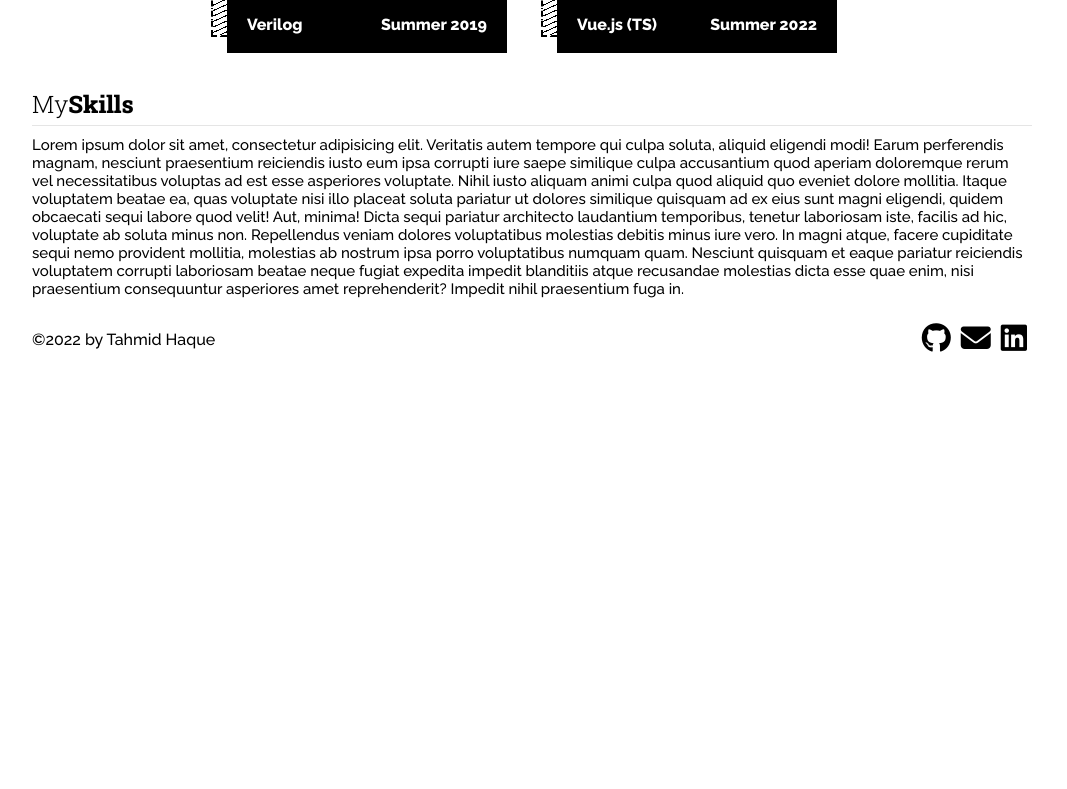
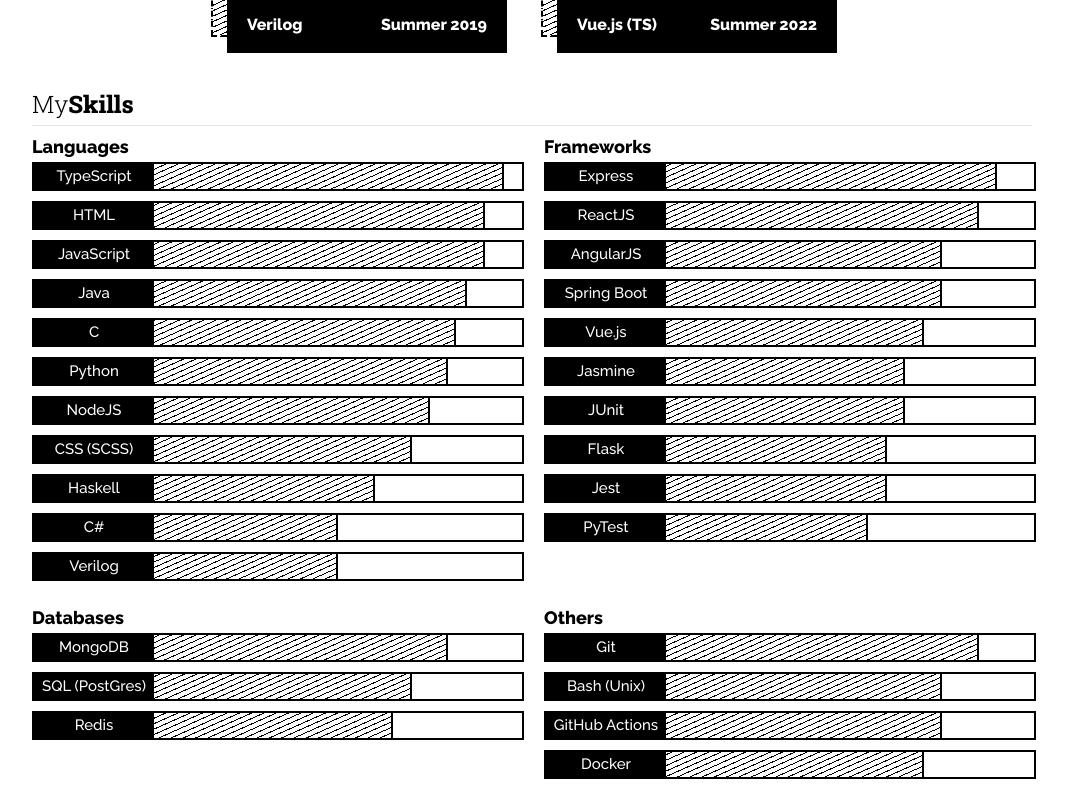
Before and after one commit to tahmid-haque/portfolio, a Vue app: page / in a window 1280 px wide. Shown: the part 2000-2789 px from the top of the page, without its empty margins (108-1175 px from the left). Before the commit the page ends 2365 px from the top, so only its background shows below. Built offline with nearby package versions, Linux system fonts and the light colour scheme; a web font is replaced by a local one.

Commit message:
added skill section and resume download

```diff
--- a/src/components/NavBar.vue
+++ b/src/components/NavBar.vue
@@ -50,6 +50,14 @@
         updateElements();
         updateLocations();
     }, 200);
+
+    if (
+        !(
+            'ontouchstart' in document.documentElement ||
+            navigator.maxTouchPoints > 0
+        )
+    )
+        document.getElementById('options')?.classList.add('hover-enabled');
     window.addEventListener('resize', () => setTimeout(updateLocations, 0));
     window.addEventListener('scroll', onScroll);
 });
@@ -84,6 +92,7 @@
     align-items: center;
     justify-content: space-between;
     padding: 20px;
+    background-color: white;
     user-select: none;
 
     #name {
@@ -125,9 +134,6 @@
             &.active {
                 &:before,
                 &:after {
-                    @media (hover: hover) {
-                        border-color: #ccc;
-                    }
                     transition: width 350ms ease-in-out;
                     width: 100%;
                 }
@@ -176,4 +182,11 @@
         }
     }
 }
+
+#options.hover-enabled div:hover {
+    &:before,
+    &:after {
+        border-color: #ccc;
+    }
+}
 </style>
--- a/src/components/experience/Experience.vue
+++ b/src/components/experience/Experience.vue
@@ -1,7 +1,7 @@
 <script setup lang="ts">
-import { onMounted, ref, type Ref } from 'vue';
+import { onMounted } from 'vue';
+import Heading from '../Heading.vue';
 import ExperienceItem from './ExperienceItem.vue';
-import Heading from '../Heading.vue';
 
 export type Experience = {
     logo: string;
--- a/src/components/experience/ExperienceItem.vue
+++ b/src/components/experience/ExperienceItem.vue
@@ -1,17 +1,30 @@
 <script setup lang="ts">
 import { computed } from '@vue/reactivity';
+import { onMounted, ref } from 'vue';
 import type { Experience } from './Experience.vue';
 const { index } = defineProps<{ experience: Experience; index: number }>();
+const windowSize = ref(
+    window.innerWidth ||
+        document.documentElement.clientWidth ||
+        document.body.clientWidth
+);
 const fadeSelector = computed(
-    () =>
-        'zoom-in-' +
-        (index % 2 ||
-        (window.innerWidth ||
-            document.documentElement.clientWidth ||
-            document.body.clientWidth) <= 716
-            ? 'right'
-            : 'left')
+    () => 'zoom-in-' + (index % 2 || windowSize.value <= 716 ? 'right' : 'left')
 );
+
+onMounted(() => {
+    let flag: any;
+    const debouncedUpdate = () => {
+        clearTimeout(flag);
+        flag = setTimeout(() => {
+            windowSize.value =
+                window.innerWidth ||
+                document.documentElement.clientWidth ||
+                document.body.clientWidth;
+        }, 50);
+    };
+    window.addEventListener('resize', debouncedUpdate);
+});
 </script>
 
 <template>
--- a/src/components/experience/experience.scss
+++ b/src/components/experience/experience.scss
@@ -136,6 +136,13 @@
     width: 20px;
     height: 20px;
     background: #fff;
+    background-image: repeating-linear-gradient(
+        -24deg,
+        transparent,
+        transparent 4px,
+        black 0,
+        black 5px
+    );
     border-radius: 50%;
     position: absolute;
     left: 50%;
--- a/src/components/skills/Skill.vue
+++ b/src/components/skills/Skill.vue
@@ -1,34 +1,193 @@
 <script setup lang="ts">
 import Heading from '../Heading.vue';
+import SkillGroup from './SkillGroup.vue';
+
+export type SkillItem = {
+    name: string;
+    level: number;
+};
+
+export type SkillGroupData = {
+    title: string;
+    items: SkillItem[];
+};
+
+const skillData: SkillGroupData[] = [
+    {
+        title: 'Languages',
+        items: [
+            {
+                name: 'C',
+                level: 82,
+            },
+            {
+                name: 'C#',
+                level: 50,
+            },
+            {
+                name: 'CSS (SCSS)',
+                level: 70,
+            },
+            {
+                name: 'Haskell',
+                level: 60,
+            },
+            {
+                name: 'HTML',
+                level: 90,
+            },
+            {
+                name: 'NodeJS',
+                level: 75,
+            },
+            {
+                name: 'Java',
+                level: 85,
+            },
+            {
+                name: 'JavaScript',
+                level: 90,
+            },
+            {
+                name: 'Python',
+                level: 80,
+            },
+            {
+                name: 'TypeScript',
+                level: 95,
+            },
+            {
+                name: 'Verilog',
+                level: 50,
+            },
+        ],
+    },
+
+    {
+        title: 'Frameworks',
+        items: [
+            {
+                name: 'AngularJS',
+                level: 75,
+            },
+            {
+                name: 'Express',
+                level: 90,
+            },
+            {
+                name: 'Flask',
+                level: 60,
+            },
+            {
+                name: 'Jasmine',
+                level: 65,
+            },
+            {
+                name: 'Jest',
+                level: 60,
+            },
+            {
+                name: 'JUnit',
+                level: 65,
+            },
+            {
+                name: 'PyTest',
+                level: 55,
+            },
+            {
+                name: 'ReactJS',
+                level: 85,
+            },
+            {
+                name: 'Spring Boot',
+                level: 75,
+            },
+            {
+                name: 'Vue.js',
+                level: 70,
+            },
+        ],
+    },
+    {
+        title: 'Databases',
+        items: [
+            {
+                name: 'MongoDB',
+                level: 80,
+            },
+            {
+                name: 'SQL (PostGres)',
+                level: 70,
+            },
+            {
+                name: 'Redis',
+                level: 65,
+            },
+        ],
+    },
+    {
+        title: 'Others',
+        items: [
+            {
+                name: 'Bash (Unix)',
+                level: 75,
+            },
+            {
+                name: 'Bootstrap',
+                level: 60,
+            },
+            {
+                name: 'Docker',
+                level: 70,
+            },
+            {
+                name: 'Git',
+                level: 85,
+            },
+            {
+                name: 'GitHub Actions',
+                level: 75,
+            },
+            {
+                name: 'GraphQL',
+                level: 70,
+            },
+            {
+                name: 'JQuery',
+                level: 50,
+            },
+        ],
+    },
+];
 </script>
 
 <template>
     <div id="skills">
         <Heading subtle-text="My" emphasized-text="Skills" />
-        <div class="description">
-            Lorem ipsum dolor sit amet, consectetur adipisicing elit. Veritatis
-            autem tempore qui culpa soluta, aliquid eligendi modi! Earum
-            perferendis magnam, nesciunt praesentium reiciendis iusto eum ipsa
-            corrupti iure saepe similique culpa accusantium quod aperiam
-            doloremque rerum vel necessitatibus voluptas ad est esse asperiores
-            voluptate. Nihil iusto aliquam animi culpa quod aliquid quo eveniet
-            dolore mollitia. Itaque voluptatem beatae ea, quas voluptate nisi
-            illo placeat soluta pariatur ut dolores similique quisquam ad ex
-            eius sunt magni eligendi, quidem obcaecati sequi labore quod velit!
-            Aut, minima! Dicta sequi pariatur architecto laudantium temporibus,
-            tenetur laboriosam iste, facilis ad hic, voluptate ab soluta minus
-            non. Repellendus veniam dolores voluptatibus molestias debitis minus
-            iure vero. In magni atque, facere cupiditate sequi nemo provident
-            mollitia, molestias ab nostrum ipsa porro voluptatibus numquam quam.
-            Nesciunt quisquam et eaque pariatur reiciendis voluptatem corrupti
-            laboriosam beatae neque fugiat expedita impedit blanditiis atque
-            recusandae molestias dicta esse quae enim, nisi praesentium
-            consequuntur asperiores amet reprehenderit? Impedit nihil
-            praesentium fuga in.
+        <div id="skillGroups">
+            <SkillGroup
+                v-for="skillGroup of skillData"
+                class="group"
+                :skill-group="skillGroup"
+            />
         </div>
     </div>
 </template>
 
 <style lang="scss" scoped>
 @import url('/assets/styles/utils.css');
+
+#skillGroups {
+    display: grid;
+    row-gap: 1rem;
+    column-gap: 1.5rem;
+
+    @media (min-width: 717px) {
+        grid-template-columns: repeat(2, 1fr);
+    }
+}
+
+.group {
+    box-sizing: border-box;
+}
 </style>
--- /dev/null
+++ b/src/components/skills/SkillGroup.vue
@@ -0,0 +1,31 @@
+<script setup lang="ts">
+import { computed } from 'vue';
+import type { SkillGroupData } from './Skill.vue';
+import SkillItem from './SkillItem.vue';
+const props = defineProps<{ skillGroup: SkillGroupData }>();
+const skills = computed(() => {
+    return props.skillGroup.items.sort(
+        (a, b) => b.level - a.level || a.name.localeCompare(b.name)
+    );
+});
+</script>
+
+<template>
+    <div data-aos="zoom-in-up">
+        <div class="group-name bold">{{ props.skillGroup.title }}</div>
+        <SkillItem v-for="skill of skills" class="item" :skill="skill" />
+    </div>
+</template>
+
+<style lang="scss" scoped>
+@import url('/assets/styles/utils.css');
+
+.group-name {
+    font-size: 18px;
+    margin-bottom: 5px;
+}
+
+.item {
+    margin-bottom: 10px;
+}
+</style>
--- /dev/null
+++ b/src/components/skills/SkillItem.vue
@@ -0,0 +1,81 @@
+<script setup lang="ts">
+import { onMounted, ref, type Ref } from 'vue';
+import type { SkillItem } from './Skill.vue';
+
+const props = defineProps<{ skill: SkillItem }>();
+const skillLevel: Ref<HTMLElement | null> = ref(null);
+const updateViewState = () => {
+    const rect = skillLevel.value!.getBoundingClientRect();
+    const isItemInView =
+        rect.top >= 0 &&
+        rect.left >= 0 &&
+        rect.bottom <=
+            (window.innerHeight || document.documentElement.clientHeight) &&
+        rect.right <=
+            (window.innerWidth || document.documentElement.clientWidth);
+
+    skillLevel.value!.style.width = isItemInView ? `${props.skill.level}%` : '';
+};
+
+onMounted(() => {
+    let flag: any;
+    const debouncedUpdate = () => {
+        clearTimeout(flag);
+        flag = setTimeout(updateViewState, 50);
+    };
+
+    window.addEventListener('scroll', debouncedUpdate);
+    window.addEventListener('resize', debouncedUpdate);
+});
+</script>
+
+<template>
+    <div class="skill-bar">
+        <div class="skill-text">{{ props.skill.name }}</div>
+        <div class="skill-level-wrapper">
+            <div class="skill-level" ref="skillLevel"></div>
+        </div>
+    </div>
+</template>
+
+<style lang="scss" scoped>
+@import url('/assets/styles/utils.css');
+$minWidth: 120px;
+$height: 25px;
+
+.skill-bar {
+    display: flex;
+    width: 100%;
+    border: 2px solid black;
+
+    .skill-text,
+    .skill-level {
+        line-height: $height;
+        height: $height;
+    }
+}
+.skill-text {
+    color: white;
+    text-align: center;
+    width: $minWidth;
+    background-color: black;
+}
+
+.skill-level-wrapper {
+    width: calc(100% - $minWidth);
+}
+
+.skill-level {
+    transition: 800ms ease width;
+    box-sizing: border-box;
+    width: 0;
+    border-right: 2px solid black;
+    background-image: repeating-linear-gradient(
+        -24deg,
+        transparent,
+        transparent 4px,
+        black 0,
+        black 5px
+    );
+}
+</style>
```
Also changed, not shown: src/components/Footer.vue (+32 -12 lines), 1 other file (tests, documents, lock files or other folders).
